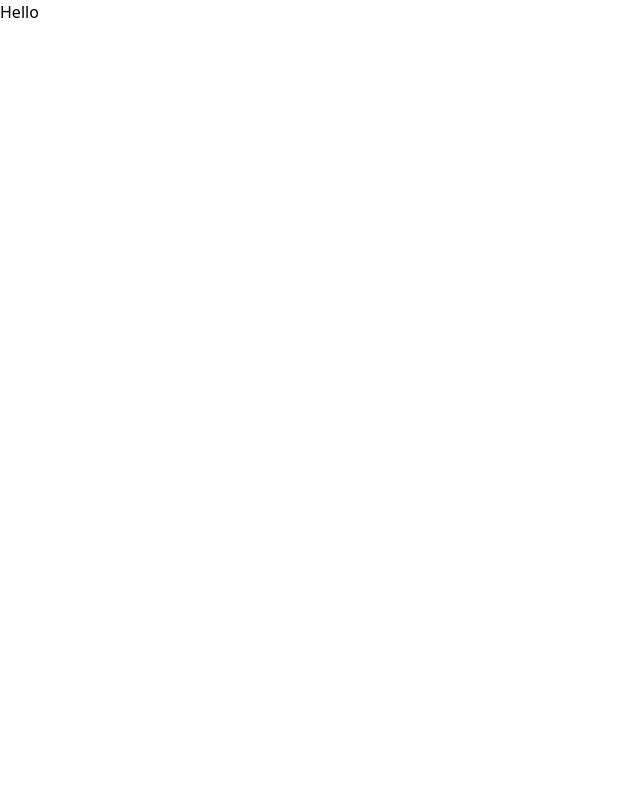
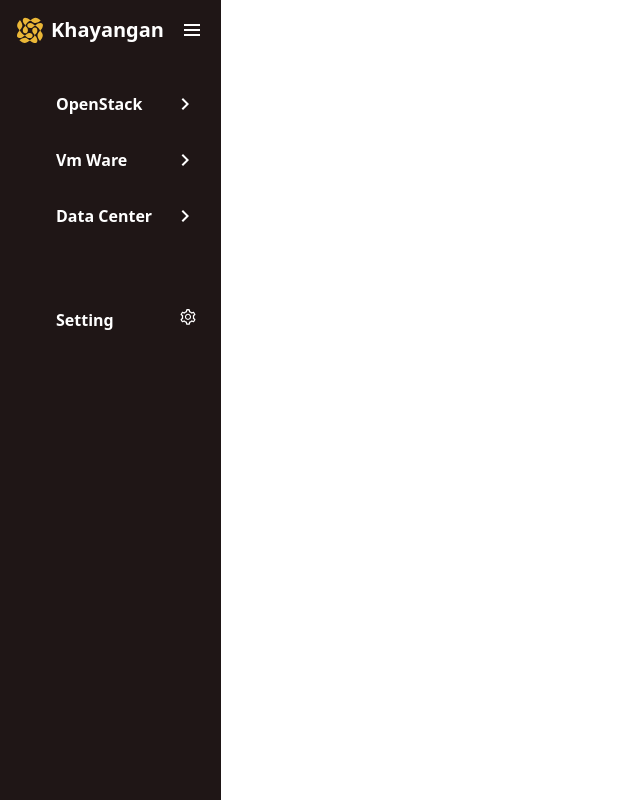
Before and after one commit to tprayoga/khayangan_fe, a React (Create React App) app: page / in a window 1280 px wide. Shown: the whole page, without its empty margins (0-640 px from the left). Built offline with nearby package versions, Linux system fonts and the light colour scheme.

Commit message:
commit navbar

```diff
--- a/package.json
+++ b/package.json
@@ -8,6 +8,7 @@
     "@testing-library/user-event": "^13.5.0",
     "react": "^18.2.0",
     "react-dom": "^18.2.0",
+    "react-icons": "^4.4.0",
     "react-scripts": "5.0.1",
     "web-vitals": "^2.1.4"
   },
--- a/src/App.js
+++ b/src/App.js
@@ -1,9 +1,10 @@
+import Navbar from './components/Navbar';
 import logo from './logo.svg'
 
 function App() {
   return (
-    <div className="App">
-      <h1>Hello</h1>
+    <div>
+      <Navbar />
     </div>
   );
 }
--- /dev/null
+++ b/src/components/Navbar.js
@@ -0,0 +1,63 @@
+import React from 'react'
+// icon
+import { BiMenu } from "react-icons/bi";
+import { AiOutlineSetting } from "react-icons/ai";
+import {MdKeyboardArrowDown, MdKeyboardArrowRight} from "react-icons/md"
+
+// image
+import Logo from './assets/logo.svg'
+
+const Navbar = () => {
+  const [navbarOpen, setNavbarOpen] = React.useState(false);
+  return (
+    <>
+        <div className='bg-[#1F1616] w-[221px] h-screen'>
+            {/* logo */}
+            <div className='flex py-4 items-center justify-center'>
+                <img src={Logo} alt="Logo" />
+                <h1 className='text-white font-bold text-xl ml-2'>Khayangan</h1>
+                <BiMenu className='text-white text-2xl ml-4 cursor-pointer'/>
+            </div>
+            {/* menu */}
+            <div className='ml-14 mt-8'>
+                <div className='flex justify-between mr-6 cursor-pointer hover:opacity-80'>
+                    <p className='text-white font-semibold'>OpenStack</p>
+                    <MdKeyboardArrowRight className='text-white text-2xl mb-8'/>
+                </div>
+                <div className='flex justify-between mr-6 cursor-pointer hover:opacity-80'>
+                    <p className='text-white font-semibold'>Vm Ware</p>
+                    <MdKeyboardArrowRight className='text-white text-2xl mb-8'/>
+                </div>
+                <div className='flex justify-between mr-6 cursor-pointer hover:opacity-80' onClick={() => setNavbarOpen(!navbarOpen)}>
+                    <p className='text-white font-semibold'>Data Center</p>
+                    {navbarOpen ?
+                        <MdKeyboardArrowDown className='text-white text-2xl mb-4'/>
+                    :
+                        <MdKeyboardArrowRight className='text-white text-2xl mb-8'/>
+                    }
+                </div>
+                {/* dropdown datacenter */}
+                <div className={`ml-6 ${navbarOpen ? "flex flex-col" : "hidden"}`}>
+                    <a href='#' className='text-white font-semibold text-sm cu hover:opacity-80'>HyperVisor</a>
+                    <a href='#' className='text-white font-semibold text-sm my-3 hover:opacity-80'>OpenStack</a>
+                    <a href='#' className='text-white font-semibold text-sm hover:opacity-80'>VMware</a>
+                </div>
+
+
+                {/* setting */}
+                <div className='flex justify-between mr-6 mt-12 cursor-pointer hover:opacity-80'>
+                    <p className='text-white font-semibold'>Setting</p>
+                    <AiOutlineSetting className='text-white text-lg mb-8'/>
+                </div>
+
+
+
+                <h1></h1>
+
+            </div>
+        </div>
+    </>
+  )
+}
+
+export default Navbar
```
Also changed, not shown: src/components/assets/logo.svg (added), 1 other file (tests, documents, lock files or other folders).
